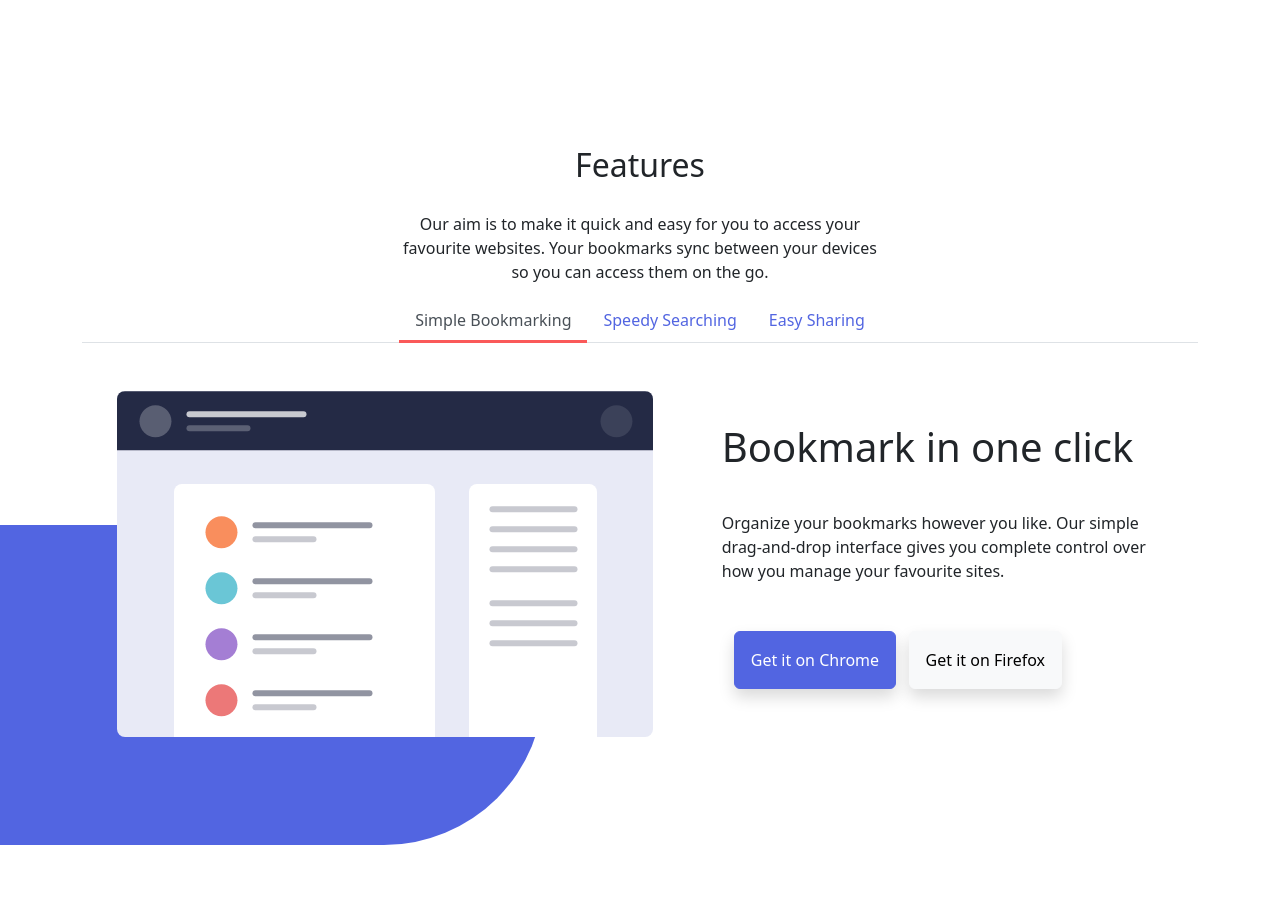
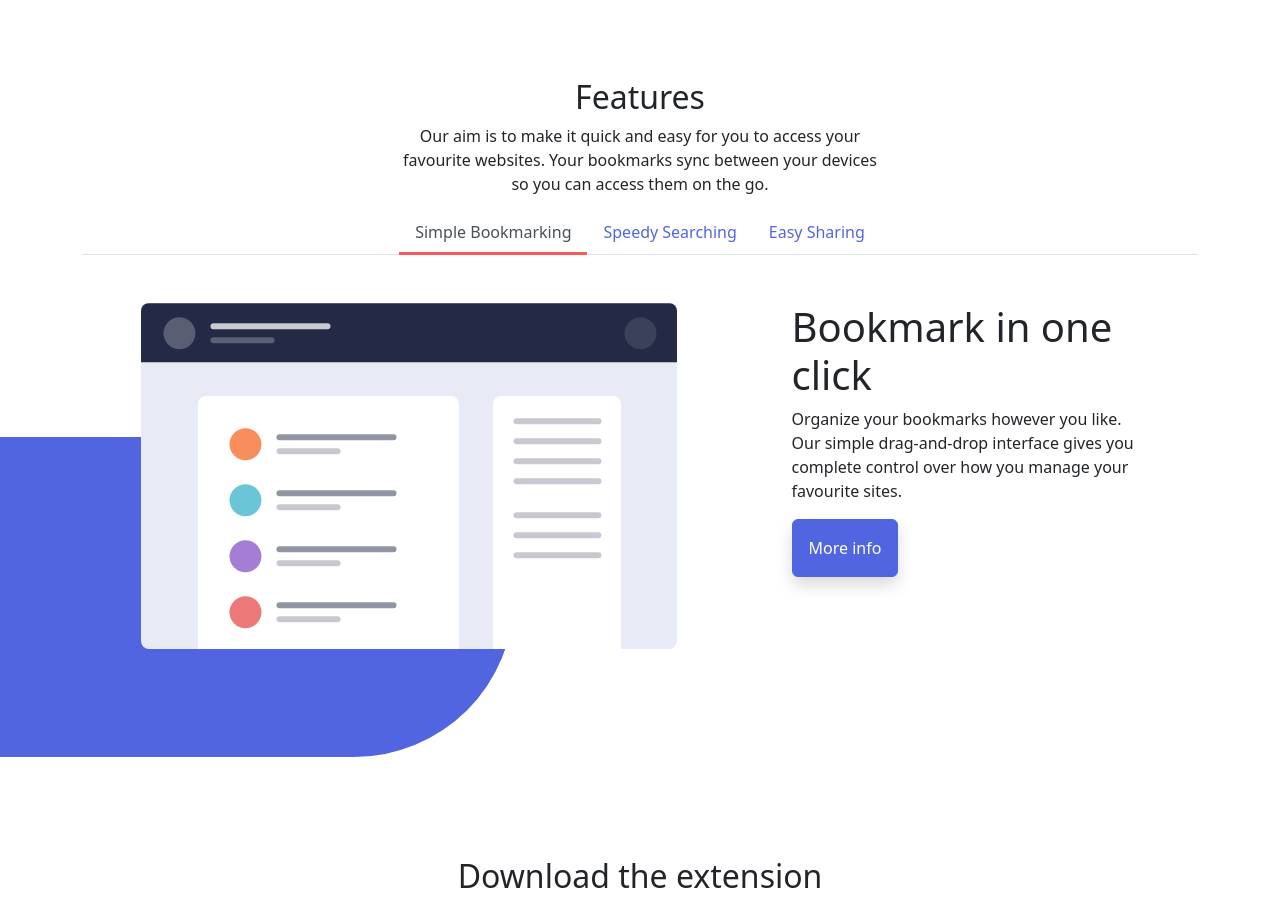
Before and after one commit to rociomarchetti/Sprint-2-Angular, a website: page index.html in a window 1280 px wide. Shown: the part 660-1578 px from the top of the page. Drawn offline with nearby package versions, Linux system fonts and the light colour scheme; a script that the page names is missing.

Commit message:
Ajustes ejercicio 2

```diff
--- a/index.html
+++ b/index.html
@@ -121,7 +121,7 @@
   <div class="container" id="Features">
 
     <div class="row">
-      <h2 class="text-center mt-5" style="padding: 20px">Features</h2>
+      <h2 class="text-center">Features</h2>
       <p class="text-center">
         Our aim is to make it quick and easy for you to access your <br />
         favourite websites. Your bookmarks sync between your devices <br />
@@ -152,17 +152,17 @@
 
       <div class="tab-pane fade show active" id="features-link" role="tabpanel" aria-labelledby="features-link-nab">
 
-        <div class="container mt-5 mb-5 features-content">
+        <div class="container-fluid d-flex mt-5 mb-5 features-content">
           <div class="row">
 
-            <div class="container-fluid col-12 col-md-6 col-lg-6 order-lg-1 order-sm-1
-            position-relative imagen-features-1">
+            <div class="container col-12 col-md-6 col-lg-6 order-lg-1 order-md-1
+            imagen-features-1">
               <img class="position-absolute tab-1" src="/Imagenes/illustration-features-tab-1.svg"
                 alt="List of your favourites sites as they would look in Bookmark" />
               <div class="bg-primary rounded-start rounded-pill blue-shape-features"></div>
             </div>
 
-            <div class="container-fluid col-12 col-md-6 col-lg-5 order-lg-2 order-sm-2
+            <div class="container col-12 col-md-4 col-lg-4 order-lg-2 order-md-2
              texto-features">
               <h1>Bookmark in one click</h1>
               <p>
@@ -170,16 +170,10 @@
                 interface gives you complete control over how you manage your
                 favourite sites.
               </p>
-              <div class="container-fluid buttons col-md-12">
-                <button class="btn btn-primary shadow p-3">Get it on Chrome</button>
-                <button class="btn btn-light shadow p-3">Get it on Firefox</button>
-              </div>
+                <button class="btn btn-primary shadow p-3">More info</button>
             </div>
 
-
-
           </div>
-
         </div>
 
       </div>
--- a/sass/main.scss
+++ b/sass/main.scss
@@ -45,6 +45,11 @@ $secondary: #fa5959;
 }
 //----------------x
 //-------> Header
+div.container-fluid {
+  width: 100%;
+  height: 100%;
+}
+
 div.header {
   flex-direction: row;
 }
@@ -115,32 +120,20 @@ div.texto-header p {
   border-bottom: 3px solid $secondary !important;
 }
 
-.features-content {
+div.features-content {
   flex-direction: row;
   width: 100%;
-  max-height: 100%;
+  height: 100%;
 }
 
-.texto-features {
+div.texto-features {
   z-index: 3;
-  float: right;
   justify-content: flex-end;
   align-items: flex-end;
-  padding: 2em;
-}
-
-.texto-features h1 {
-  justify-content: flex-start;
 }
 
 .texto-features p {
-  justify-content: flex-start;
-  padding-top: 2em;
-  padding-bottom: 2em;
-}
-
-.texto-features.buttons {
-  display: inline-block;
+  text-align: left;
 }
 
 .texto-features button {
@@ -148,24 +141,17 @@ div.texto-header p {
 }
 
 .imagen-features-1 {
-  width: 100%;
   z-index: 3;
-  float: left;
   justify-content: flex-start;
   align-items: flex-start;
-}
-
-.tab-1 {
-  z-index: 1;
 }
 
 .blue-shape-features {
   height: 20em;
   width: 35em;
   margin-top: 25%;
-  margin-left: -25%;
-  margin-right: 30%;
-  z-index: 0;
+  margin-left: -35%;
+  z-index: -1;
 }
 
 .tab-2 {
@@ -277,7 +263,7 @@ footer img {
   margin-left: 5%;
 }
 
- @media (max-width: 767.98px) {
+@media (max-width: 767.98px) {
   .header {
     flex-direction: column;
     max-width: 100%;
@@ -331,13 +317,11 @@ footer img {
     font-size: larger;
   }
 
-  .features-content {
-    display: flex;
+  div.features-content {
     flex-direction: column;
   }
 
-  .texto-features {
-    display: flex;
+  div.texto-features {
     flex-direction: column;
     justify-content: center;
     align-content: center;
```
Also changed, not shown: css/main.min.css, 1 other file.
